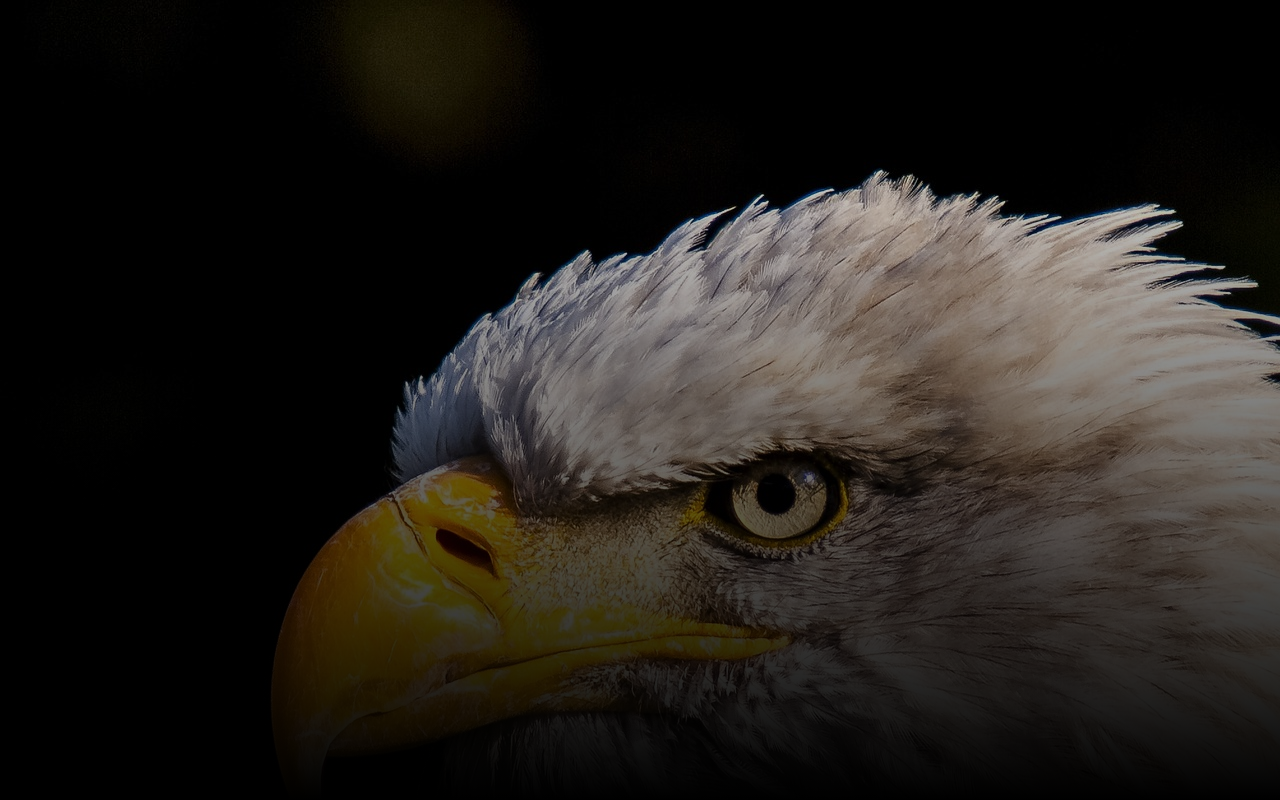
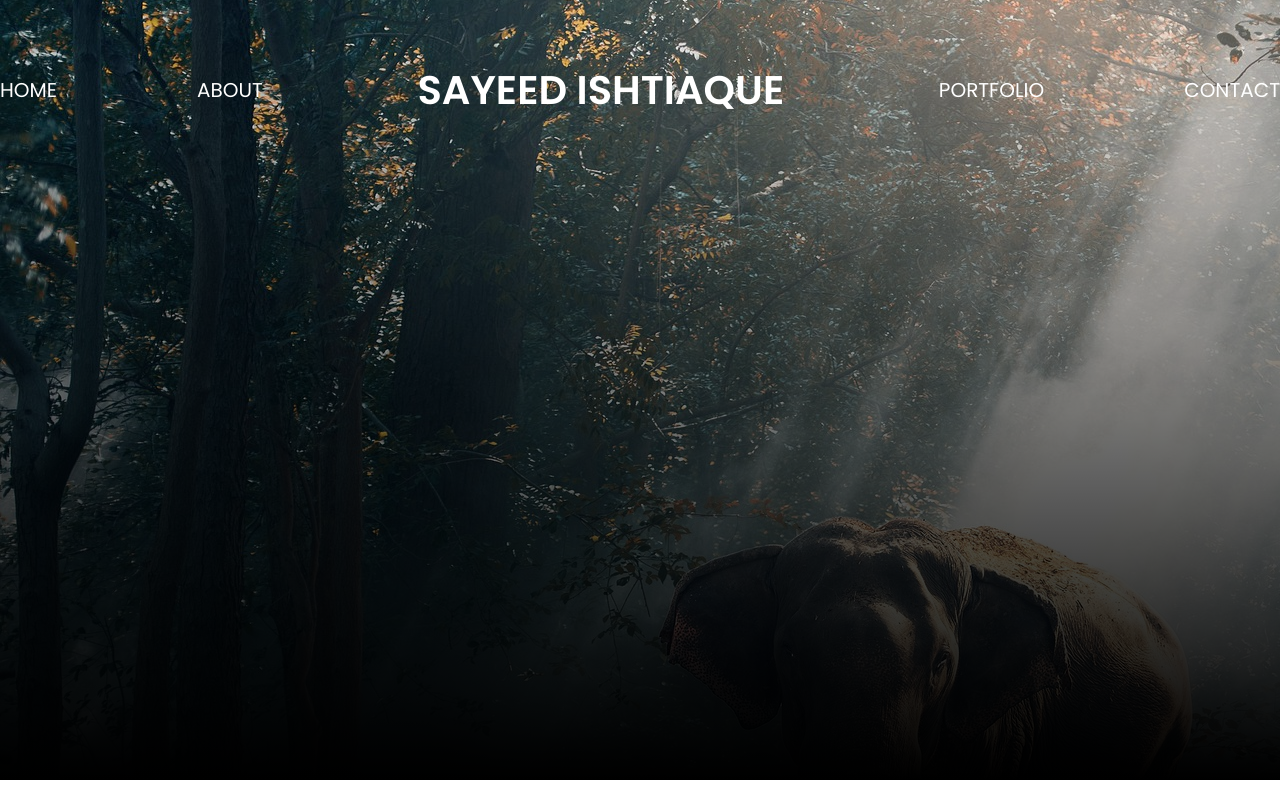
Before and after one commit to Parvez765/dreamweaver, a React (Create React App) app: page / in a window 1280 px wide. Built offline with nearby package versions, Linux system fonts and the light colour scheme.

Commit message:
Navbar Added

```diff
--- a/package.json
+++ b/package.json
@@ -8,6 +8,7 @@
     "@testing-library/user-event": "^13.5.0",
     "react": "^18.2.0",
     "react-dom": "^18.2.0",
+    "react-icons": "^4.10.1",
     "react-router-dom": "^6.15.0",
     "react-scripts": "5.0.1",
     "swiper": "^10.1.0",
--- a/src/Components/HomeComponent/Hero.js
+++ b/src/Components/HomeComponent/Hero.js
@@ -14,14 +14,13 @@ import 'swiper/css/autoplay';
 SwiperCore.use([Navigation, Pagination, Scrollbar, A11y, Autoplay]);
 
 const Hero = () => {
+
     return (
-        <div>
-            <Swiper
+        <div className='-mt-[180px] lg:-mt-[140px] heroSection'>
+           <div className='heroContainer'>
+           <Swiper
                 spaceBetween={50}
                 slidesPerView={1}
-                // pagination={{ clickable: true }}
-                onSwiper={(swiper) => console.log(swiper)}
-                onSlideChange={() => console.log('slide change')}
                 autoplay={{ delay: 2000, disableOnInteraction: false }}
             >
                 <SwiperSlide>
@@ -40,6 +39,7 @@ const Hero = () => {
                     </div>
                 </SwiperSlide>
             </Swiper>
+           </div>
 
         </div>
     );
--- /dev/null
+++ b/src/Shared/Navbar/Navbar.css
@@ -0,0 +1,10 @@
+.navContainer{
+    position: relative;
+    z-index: 1000;
+    color: white;
+}
+.whiteBackground{
+    position: absolute;
+    margin-top: 0px;
+    width: 100%;
+}
--- a/src/Shared/Navbar/Navbar.js
+++ b/src/Shared/Navbar/Navbar.js
@@ -1,9 +1,84 @@
-import React from 'react';
+import React, { useState } from 'react';
+import "./Navbar.css"
+import { FaBars, FaRegWindowClose } from "react-icons/fa";
 
 const Navbar = () => {
+
+    //   Changing NavBar Toggle
+    const [show, setShow] = useState(false)
+
+    const handleShowNav = () => {
+        setShow(!show)
+    }
+    // console.log(show);
+
     return (
-        <div>
-            {/* <h1>Hello</h1> */}
+        <div className='container mx-auto navContainer'>
+            {/* Large Device */}
+            <div className='flex justify-between items-center'>
+                <div className='hidden lg:block'>
+                    <div className='flex gap-[140px] text-[20px] mt-[60px]'>
+                        <p>HOME</p>
+                        <p>ABOUT</p>
+                    </div>
+                </div>
+                {
+                    show ?
+                        <div className='bg-slate-900 w-full'>
+                            <div className='flex justify-between items-center gap-[100px]'>
+                                <div>
+                                    <h1 className='text-[20px] lg:text-[40px] 2xl:text-[50px] font-semibold mt-[30px] lg:mt-[60px] ml-[30px] lg:ml-[0px]'>SAYEED ISHTIAQUE</h1>
+                                </div>
+                                {/* Small Device */}
+                                <div className='block lg:hidden'>
+                                    {
+                                        show ?
+                                            <div className='mt-[30px] lg:mt-[60px]'>
+                                                {
+                                                    show && <div className='-ml-[50px]'><FaRegWindowClose className='text-[20px]' onClick={handleShowNav} /> </div>
+                                                }
+                                            </div> :
+                                            <div className='mt-[30px] lg:mt-[60px]'>
+                                                <FaBars className=' text-[20px]' onClick={handleShowNav} />
+                                            </div>
+                                    }
+                                </div>
+                            </div>
+                        </div> :
+                        <div className='bg-none'>
+                            <div className='flex  items-center gap-[100px]'>
+                                <h1 className='text-[20px] lg:text-[40px] 2xl:text-[50px] font-semibold mt-[30px] lg:mt-[60px] ml-[30px] lg:ml-[0px]'>SAYEED ISHTIAQUE</h1>
+
+                                {/* Small Device */}
+                                <div className='block lg:hidden'>
+                                    {
+                                        !show &&
+                                            <div className='mt-[30px] lg:mt-[60px]'>
+                                                <FaBars className=' text-[20px]' onClick={handleShowNav} />
+                                            </div>
+                                    }
+                                </div>
+                            </div>
+                        </div>
+                }
+                <div className='hidden lg:block'>
+                    <div className='flex gap-[140px] text-[20px] mt-[60px]'>
+                        <p>PORTFOLIO</p>
+                        <p>CONTACT</p>
+                    </div>
+                </div>
+            </div>
+            {
+                show && <div className='bg-slate-900 h-[100vh] block lg:hidden whiteBackground'>
+                    <p className='text-white mt-[50px] mb-[30px]'>HOME</p>
+                    <hr className='w-[300px] block mx-auto -mt-[10px] mb-[10px]'></hr>
+                    <p className='text-white  mb-[30px]'>ABOUT</p>
+                    <hr className='w-[300px] block mx-auto -mt-[10px] mb-[10px]'></hr>
+                    <p className='text-white  mb-[30px]'>PORTFOLIO</p>
+                    <hr className='w-[300px] block mx-auto -mt-[10px] mb-[10px]'></hr>
+                    <p className='text-white  mb-[30px]'>CONTACT</p>
+                </div>
+            }
         </div>
     );
 };
```
Also changed, not shown: src/Components/HomeComponent/Hero.css (line endings or trailing spaces), 1 other file (tests, documents, lock files or other folders).
